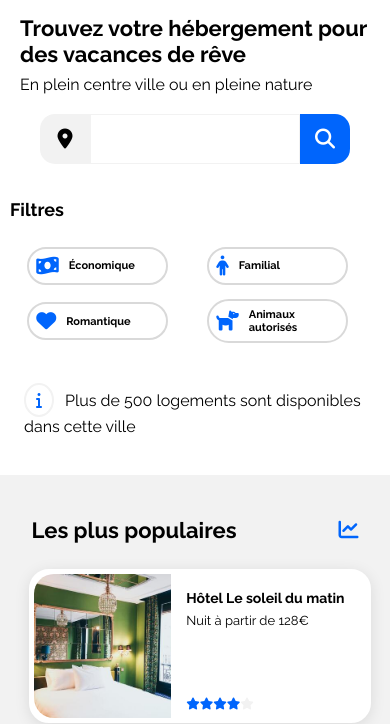
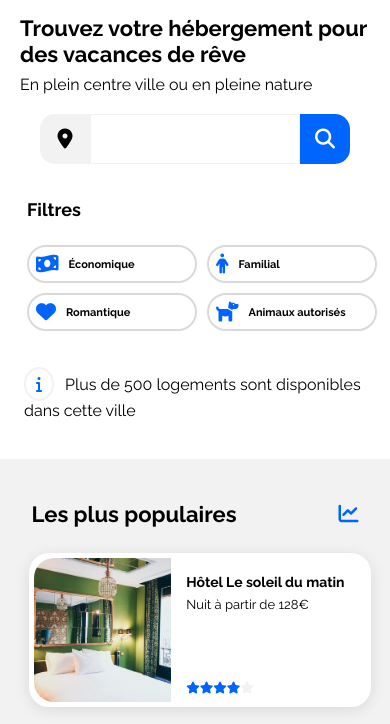
Before and after one commit to mel0ness/Project-3, a plain HTML site: page index.html in a window 390 px wide. Shown: the part 138-862 px from the top of the page. Drawn offline with Linux system fonts and the light colour scheme; a web font is replaced by a local one.

Commit message:
grid deleted but flex into flex done / Not bad job!

```diff
--- a/css/style.css
+++ b/css/style.css
@@ -209,9 +209,10 @@ button {
   display: flex;
   flex-direction: row;
   width: 860px;
-  justify-content: space-between;
+  justify-content: space-evenly;
   margin-bottom: 36px;
   margin-left: 7px;
+  gap: 16px;
 }
 
 .filters h2 {
@@ -223,7 +224,12 @@ button {
   margin-right: 10px;
 }
 
-.filters div {
+.grid-line {
+  display: flex;
+  gap: 23px;
+}
+
+.filters .grid-line div {
   display: flex;
   align-items: center;
   font-weight: 700;
@@ -233,7 +239,7 @@ button {
   padding: 14px 14px 16px 14px;
 }
 
-.filters div:hover {
+.filters .grid-line div:hover {
   background-color: #deebff;
   cursor: pointer;
 }
@@ -501,12 +507,16 @@ p.stars {
     gap: 75px;
   }
   .filters {
-    gap: 5px;
-    width: 713px;
-    margin-left: -10px;
+    gap: 10px;
     justify-content: flex-start;
+    align-items: center;
   }
-  .filters div {
+
+  .filters .grid-line {
+    gap: 10px;
+  }
+
+  .filters .grid-line div {
     padding: 7px 7px 7px 7px;
   }
   .three {
@@ -573,16 +583,18 @@ p.stars {
     align-items: center;
   }
   .filters {
-    display: grid;
-    grid-template-columns: 50% 50%;
-    grid-template-rows: 1fr 1fr 1fr;
+    flex-direction: column;
+    align-items: baseline;
     max-width: 100%;
   }
-  .filters h2 {
-    grid-column: 1 / span 2;
+
+  .grid-line {
+    display: flex;
+    justify-content: center;
+    width: 100%;
   }
 
-  .filters div {
+  .filters .grid-line div {
     font-size: 11px;
     width: 220px;
     max-width: 70%;
--- a/index.html
+++ b/index.html
@@ -42,10 +42,14 @@
             <!-- filtres -->
             <article class="filters">
                 <h2>Filtres</h2>
-                <div><i class="fa-solid fa-money-bill-wave"></i>Économique</div>
-                <div><i class="fa-sharp fa-solid fa-person"></i>Familial</div>
-                <div><i class="fa-solid fa-heart"></i>Romantique</div>
-                <div><i class="fa-solid fa-dog"></i>Animaux autorisés</div>
+                <div class="grid-line">
+                    <div><i class="fa-solid fa-money-bill-wave"></i>Économique</div>
+                    <div><i class="fa-sharp fa-solid fa-person"></i>Familial</div>
+                </div>
+                <div class="grid-line">
+                    <div><i class="fa-solid fa-heart"></i>Romantique</div>
+                    <div><i class="fa-solid fa-dog"></i>Animaux autorisés</div>
+                </div>
             </article>
 
             <!-- infos -->
```
